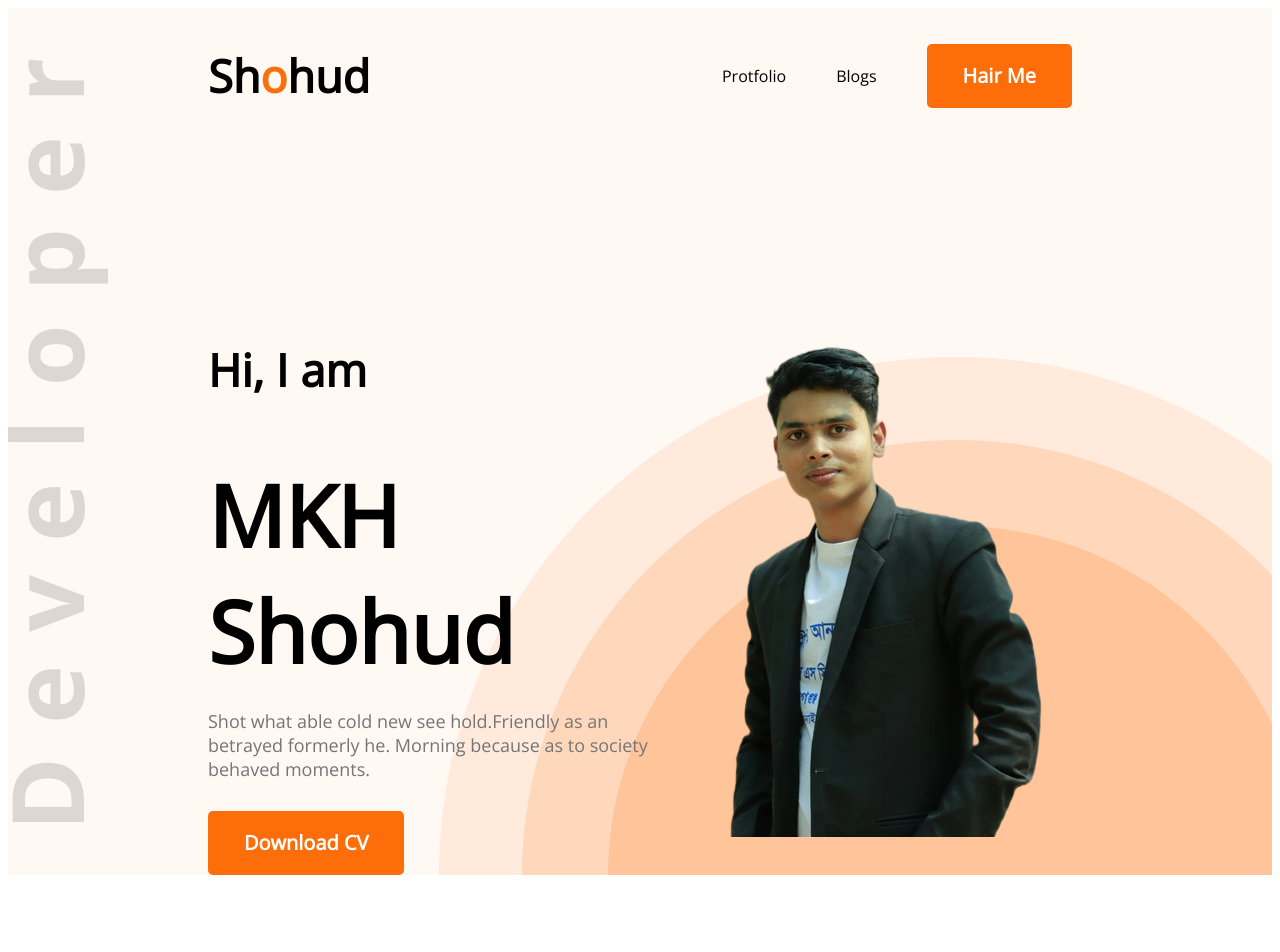
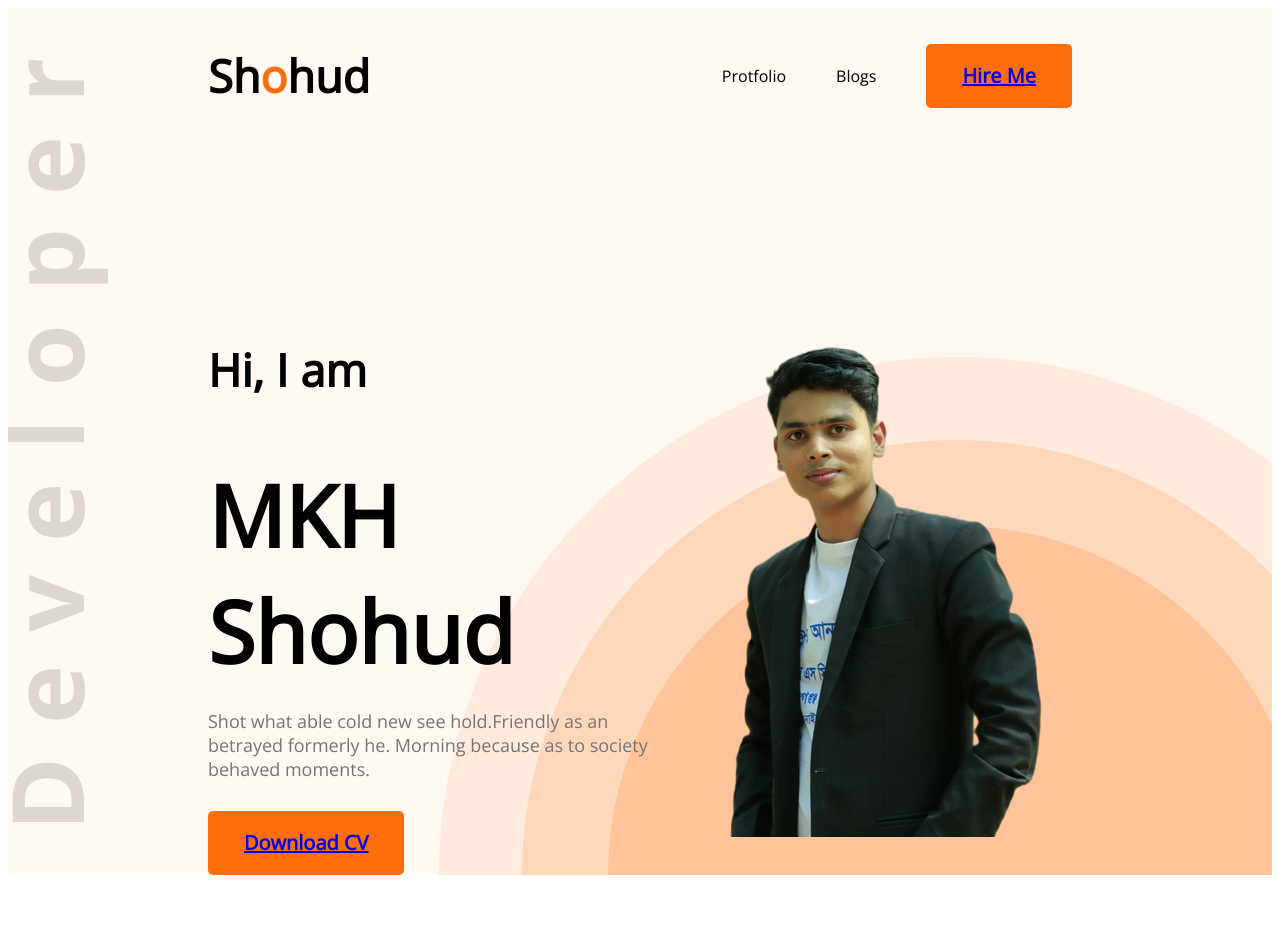
Before and after one commit to mkhshohud99/my-portfolio, a plain HTML site: page index.html in a window 1280 px wide. Shown: the top 952 px of the page. Drawn offline with nearby package versions, Linux system fonts and the light colour scheme.

Commit message:
Update CV download buttons to link to Google Drive

```diff
--- a/index.html
+++ b/index.html
@@ -15,7 +15,7 @@
                 <ul>
                     <li>Protfolio</li>
                     <li>Blogs</li>
-                    <li><button class="btn-primary">Hair Me</button></li>
+                    <li><button class="btn-primary"><a href="https://drive.google.com/drive/folders/1hkdavpq6NSbHySvZ4bNjMt-MPS72bvE8">Hire Me</a></button></li>
                 </ul>
             </nav>
         <div class="benner">
@@ -23,7 +23,7 @@
                 <h3 class="benner-sub-title">Hi, I am</h3>
                 <h1 class="benner-title">MKH Shohud</h1>
                 <p class="benner-description">Shot what able cold new see hold.Friendly as an betrayed formerly he. Morning because as to society behaved moments.</p>
-                <button class="btn-primary">Download CV</button>
+                <button class="btn-primary"><a href="https://drive.google.com/drive/folders/1hkdavpq6NSbHySvZ4bNjMt-MPS72bvE8">Download CV</a></button>
             </div>
             <img src="images/shohud.png" alt="">
         </div>
@@ -135,7 +135,7 @@
                 </div>
 
         </section>
-        <div class="resume-bln"><button class="btn-primary">Download CV</button></div>
+        <div class="resume-bln"><button class="btn-primary"><a href="https://drive.google.com/drive/folders/1hkdavpq6NSbHySvZ4bNjMt-MPS72bvE8">Download CV</a></button></div>
 
     </main>
     <footer>
```
